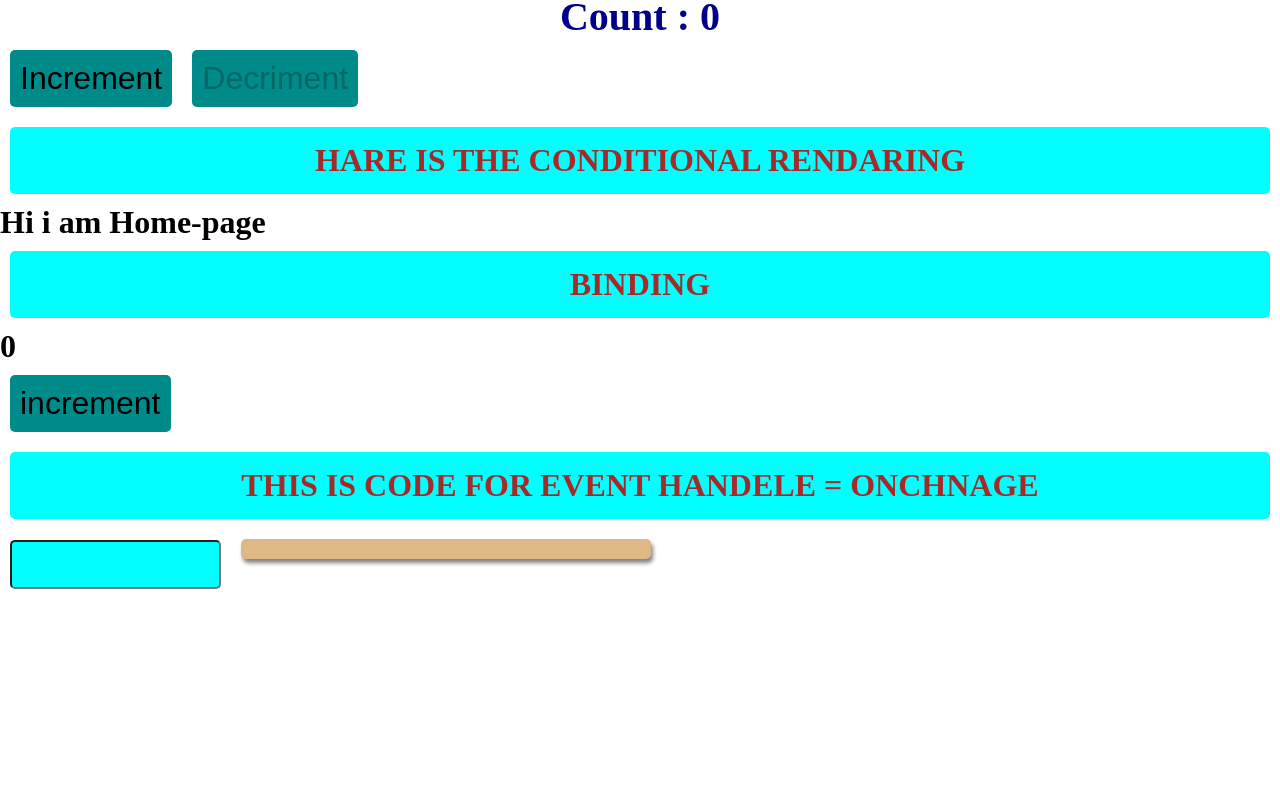
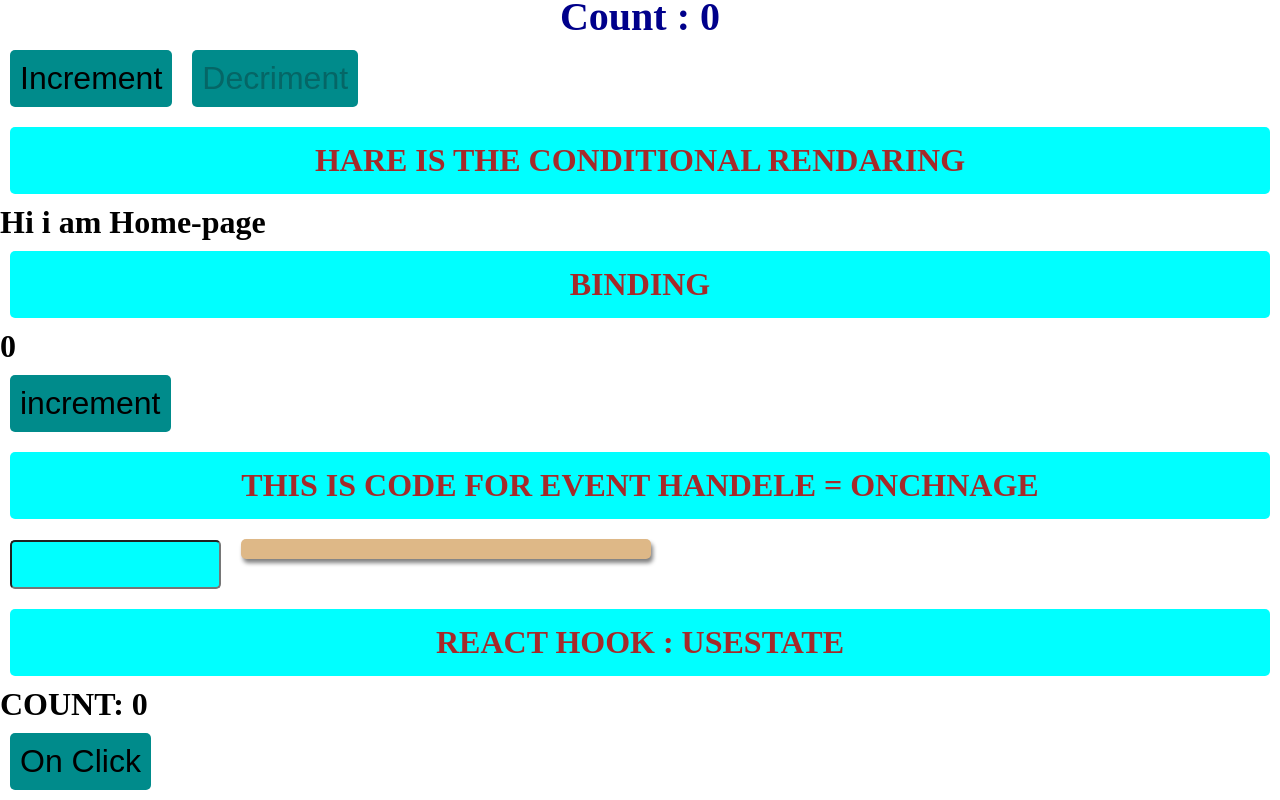
Before and after one commit to hasan972/my-react-app, a React (Create React App) app: page / in a window 1280 px wide. Shown: the part 1717-2517 px from the top of the page. Before the commit the page ends 2316 px from the top, so only its background shows below. Built offline with nearby package versions, Linux system fonts and the light colour scheme.

Commit message:
State control using useState

```diff
--- a/src/App.js
+++ b/src/App.js
@@ -6,6 +6,7 @@ import State from './state'
 import ConditionalRendaring from './conditional-rendaring'
 import EventBinding from './eventBinding/index'
 import EventHandeleronChange from './event_handaler_class/index'
+import UseHook from './use-hook/index'
 
 let items = [];
 for(let x=0; x<Data.length; x++){
@@ -51,6 +52,10 @@ return <div>
         {/* event-handeler = for onChange */}
         <h1 className="heading">this is code for event handele = onChnage</h1>
         <EventHandeleronChange />
+
+        {/* using set-hook */}
+        <h1 className="heading">react hook : useState</h1>
+        <UseHook />
 </div>
 }
 
--- /dev/null
+++ b/src/use-hook/index.js
@@ -0,0 +1,18 @@
+import React,{useState} from 'react'
+
+export default function UseHook() {
+
+    //handel the setState
+    const [count,setCount] = useState(0)
+    //function call
+    const changeValue = () =>{
+        //handel the count value
+       setCount(count+1)
+    }
+    return (
+        <div>
+            <h1>COUNT: {count} </h1>
+            <button className="bt" onClick={changeValue}>On Click</button>
+        </div>
+    )
+}
```
